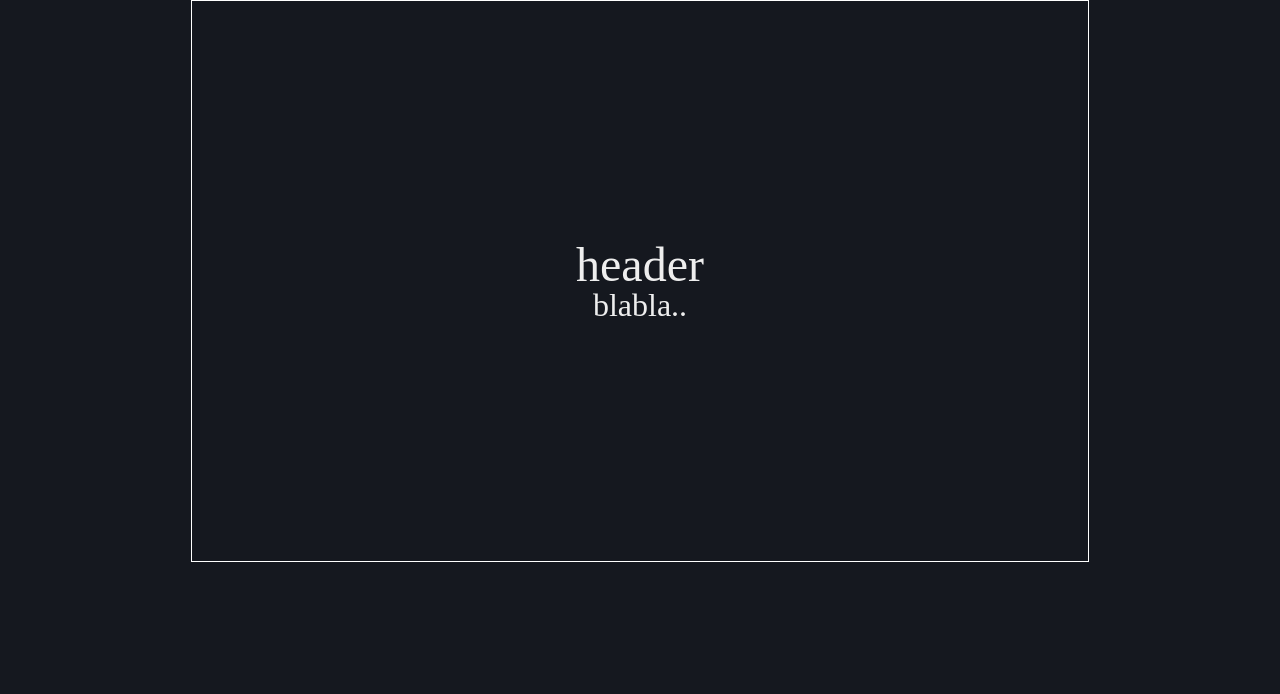
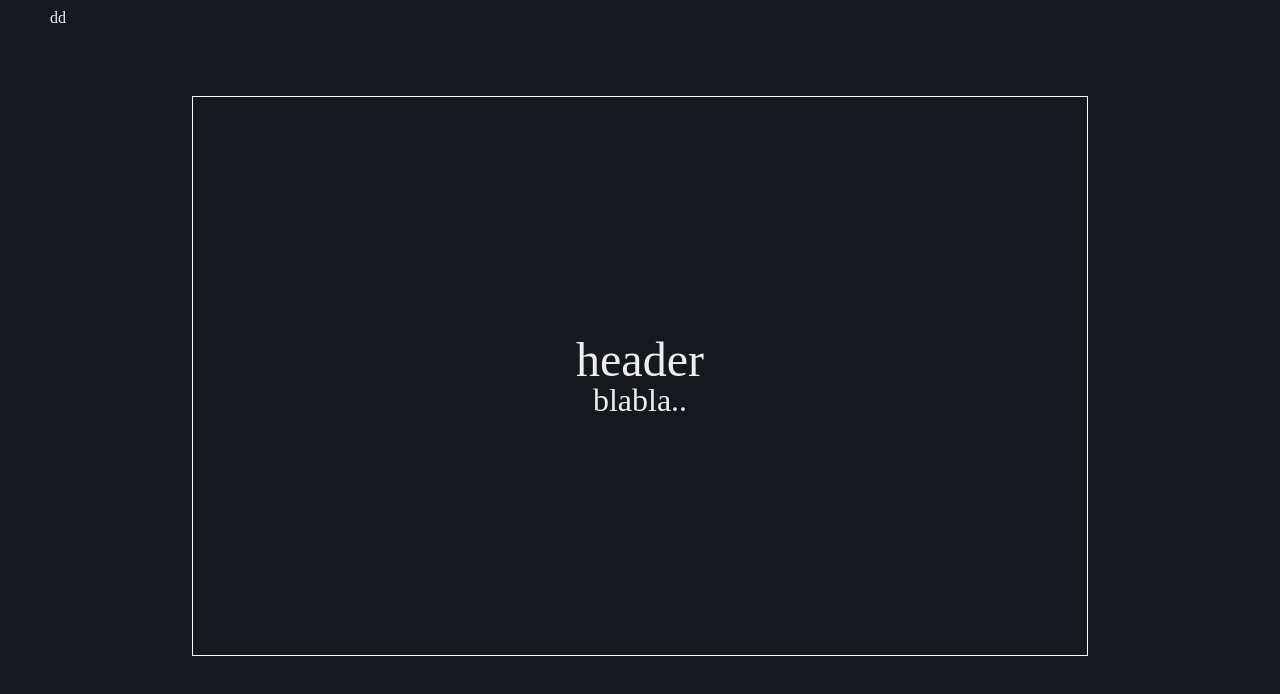
Before and after one commit to choseonghwan91/dev-road, a Next.js app: page / in a window 1280 px wide. Shown: the top 694 px of the page. Built offline with nearby package versions, Linux system fonts and the light colour scheme.

Commit message:
:sparkles: nav, footer 레이아웃 구현 및 atomic 디자인 참고하여 프로젝트 폴더구조 수정

```diff
--- a/pages/index.tsx
+++ b/pages/index.tsx
@@ -1,6 +1,6 @@
 import React from "react";
 import Script from "next/script";
-import Main from "../pages/main";
+import Main from "../src/components/template/main";
 
 function Home() {
   return (
--- a/pages/main.tsx
+++ /dev/null
@@ -1,26 +0,0 @@
-import React from "react";
-import styles from "../src/styles/Home.module.scss";
-
-export default function Main() {
-  return (
-    <div className={styles.roadMap}>
-      <div className={styles.intro}>
-        <h1>header</h1>
-        <h3>blabla..</h3>
-      </div>
-      <div className={styles.lineContainer}>
-        <svg
-          viewBox="0 0 388 976"
-          fill="none"
-          preserveAspectRatio="xMidYMax meet"
-          strokeWidth={4}
-        >
-          <path
-            d="M217.5 1C155.333 17.5 40.2999 56.9 77.4999 82.5C124 114.5 383.5 103.5 386.5 161C389.5 218.5 -10.4999 205 1.50006 273C13.5001 341 386.5 293.5 386.5 402.5C386.5 511.5 1.50006 484.5 1.50006 559.5C1.50006 634.5 374.5 590.5 374.5 682.5C374.5 774.5 11.5 699.5 14.5 789C17.5 878.5 374.5 824 374.5 886.5C374.5 949 221.5 925.5 201.5 946.5C185.5 963.3 200.833 998.833 210.5 1014.5"
-            stroke="#b1b4bc"
-          />
-        </svg>
-      </div>
-    </div>
-  );
-}
--- /dev/null
+++ b/src/components/template/main.tsx
@@ -0,0 +1,30 @@
+import React from "react";
+import styles from "../../../src/styles/home.module.scss";
+
+export default function Main() {
+  return (
+    <div className={styles.wrapper}>
+      <div className={styles.nav}>dd</div>
+      <div className={styles.roadMap}>
+        <div className={styles.intro}>
+          <h1>header</h1>
+          <h3>blabla..</h3>
+        </div>
+        <div className={styles.lineContainer}>
+          <svg
+            viewBox="0 0 388 976"
+            fill="none"
+            preserveAspectRatio="xMidYMax meet"
+            strokeWidth={4}
+          >
+            <path
+              d="M217.5 1C155.333 17.5 40.2999 56.9 77.4999 82.5C124 114.5 383.5 103.5 386.5 161C389.5 218.5 -10.4999 205 1.50006 273C13.5001 341 386.5 293.5 386.5 402.5C386.5 511.5 1.50006 484.5 1.50006 559.5C1.50006 634.5 374.5 590.5 374.5 682.5C374.5 774.5 11.5 699.5 14.5 789C17.5 878.5 374.5 824 374.5 886.5C374.5 949 221.5 925.5 201.5 946.5C185.5 963.3 200.833 998.833 210.5 1014.5"
+              stroke="#b1b4bc"
+            />
+          </svg>
+        </div>
+      </div>
+      <div className={styles.footer}></div>
+    </div>
+  );
+}
--- a/src/styles/Home.module.scss
+++ b/src/styles/Home.module.scss
@@ -1,8 +1,17 @@
 @import "./color.module";
+
+.wrapper {
+  .nav {
+    width: 100%;
+    height: 2.5rem;
+    padding: 10px 50px;
+  }
 
   .roadMap {
     width: 100%;
     height: 100%;
+    position: relative;
+
     .intro {
       display: flex;
       flex-direction: column;
@@ -11,7 +20,7 @@
       width: 70%;
       height: 35rem;
       border: 1px solid white;
-    margin: 0 auto;
+      margin: 3.5rem auto 3.5rem;
       h1 {
         font-size: $font-large;
       }
@@ -22,33 +31,23 @@
 
     .lineContainer {
       position: absolute;
-    top: 35rem;
+      top: 100%;
       left: 50%;
       transform: translateX(-50%);
       width: 80%;
-    height: 100vh;
+      height: 100%;
       text-align: center;
-
       svg {
         display: inline-block;
         height: 100vh;
-    }
-  }
-
-  section {
-    height: 100vh;
-    display: grid;
-    place-content: center;
-    font-family: "Garamond";
-    font-size: 4em;
-    .one {
-      background: url("https://picsum.photos/seed/picsum/200/300");
-      background-size: cover;
-    }
-    .two {
-      font-size: 6rem;
-      position: relative;
-      overflow: hidden;
+        margin-bottom: 10rem;
       }
     }
   }
+  .footer {
+    position: fixed;
+    bottom: 0;
+    width: 100%;
+    height: 3.5rem;
+  }
+}
--- a/src/styles/globals.scss
+++ b/src/styles/globals.scss
@@ -85,6 +85,7 @@ time,
 mark,
 audio,
 video {
+  box-sizing: border-box;
   margin: 0;
   padding: 0;
   border: 0;
@@ -111,6 +112,11 @@ section {
 
 body {
   line-height: 1;
+  width: 100%;
+  height: 100%;
+  background-color: $background;
+  color: $font-color;
+  margin: 0;
 }
 
 ol,
@@ -143,11 +149,3 @@ table {
   border-collapse: collapse;
   border-spacing: 0;
 }
-
-body {
-  width: 100%;
-  height: 100%;
-  background-color: $background;
-  color: $font-color;
-  margin: 0;
-}
```
Lines whose indentation alone changed are shown as unchanged.
